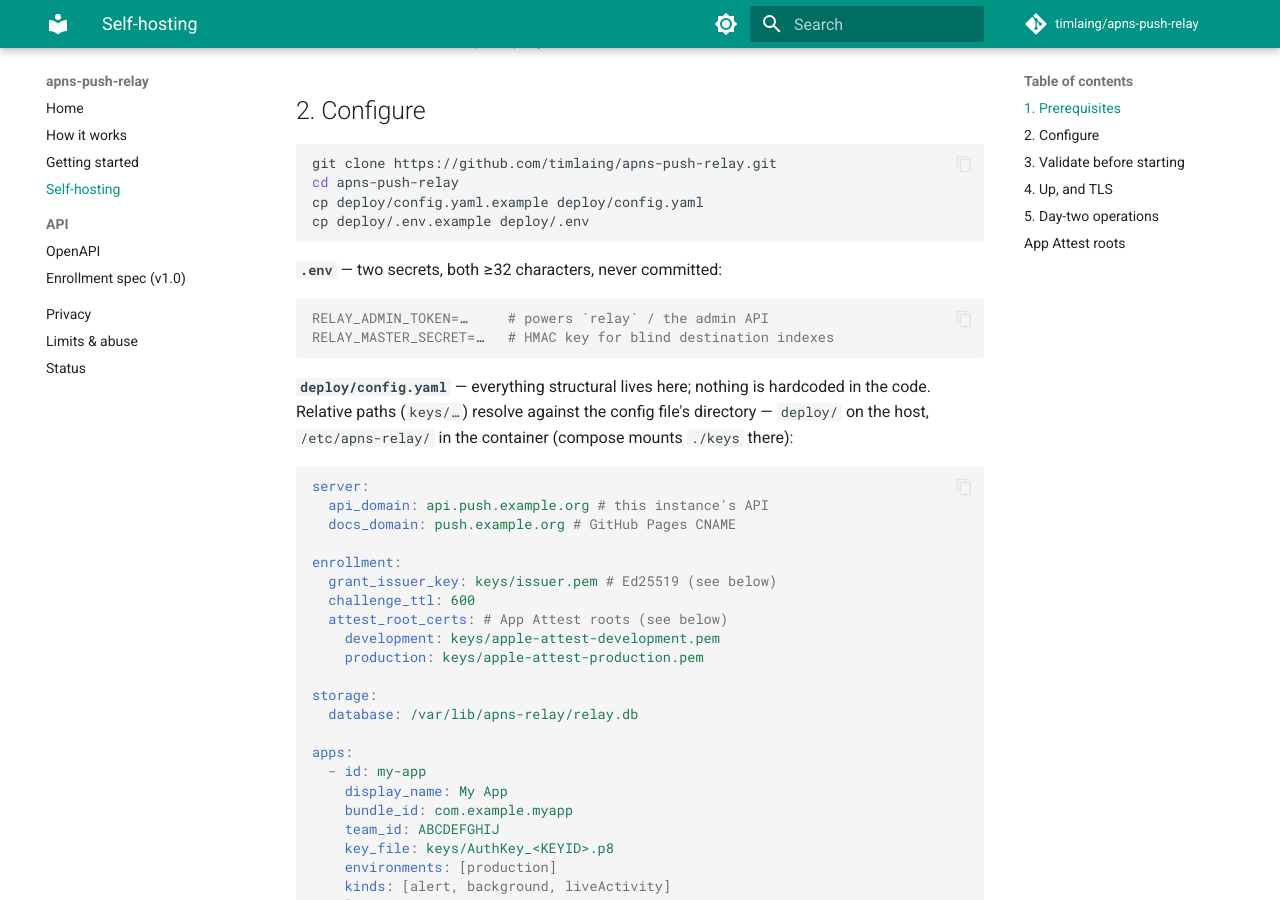
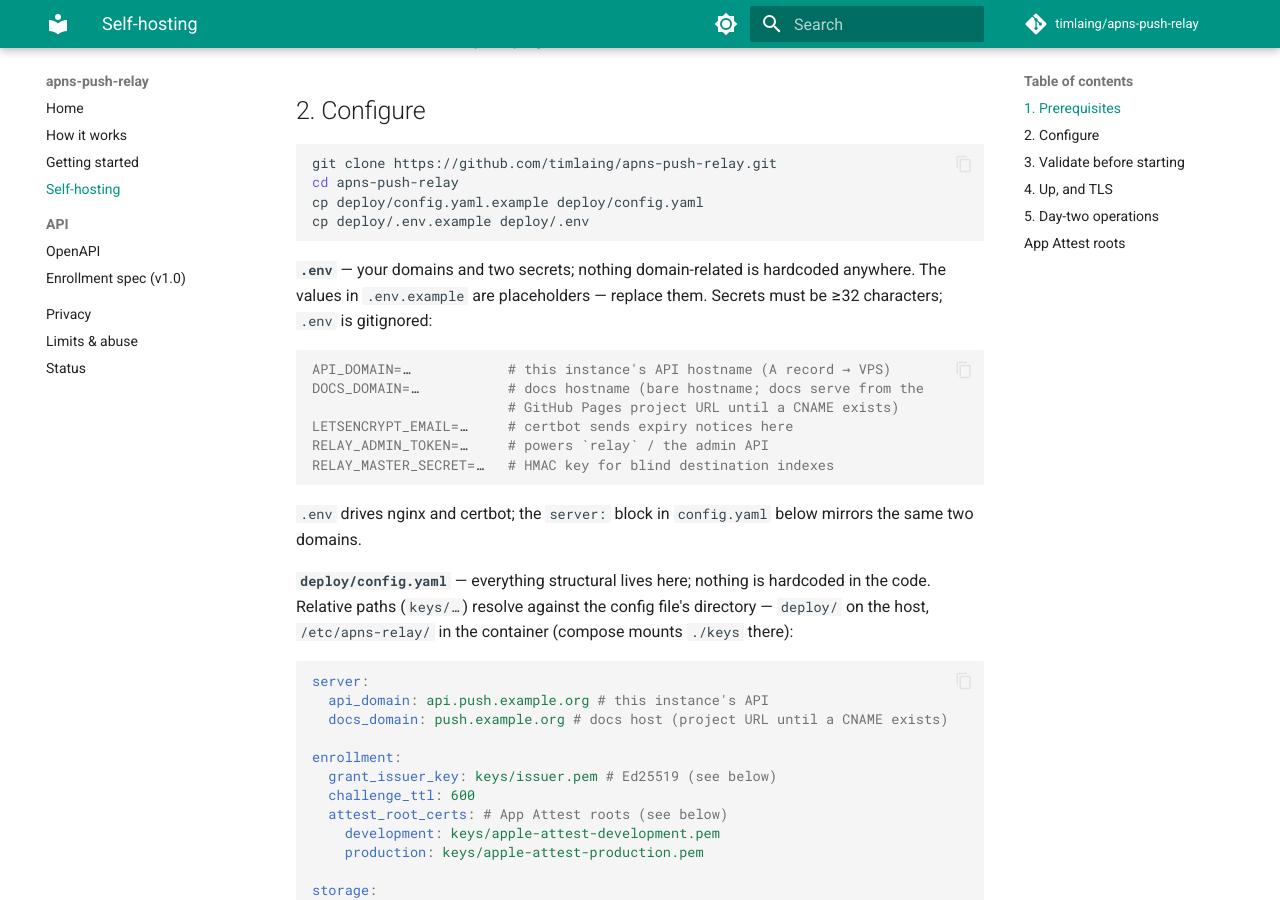
Before and after one commit to timlaing/apns-push-relay, an MkDocs documentation site: the page built from docs/self-hosting.md, in a window 1280 px wide and 900 px high, scrolled down 464 px. Built offline with MkDocs 1.6.1 and Material for MkDocs 9.7.7, drawn with Linux system fonts in a browser that asks for light colours; comment, search, counter and statistics services are not loaded.

Commit message:
Document domains as operator config; frame revoke as revocation, not key rotation
Answers to the implementation review questions:

- API/DOCS domains are set in deploy/.env (placeholders in .env.example);
  self-hosting.md now lists all five .env variables instead of just the two
  secrets, and the stale 'GitHub Pages CNAME' comments reflect the project-URL
  deployment until a CNAME exists.
- Tenant signing keys are not rotated in v1: 'relay tenant revoke' is a
  revocation control, and a revoked tenant re-registers as a new binding.
  Reworded the spec (2.2 step 6, A16, 7.3), the finish-route comment, and the
  TOFU test comment accordingly.

````diff
--- a/docs/self-hosting.md
+++ b/docs/self-hosting.md
@@ -24,12 +24,21 @@ cp deploy/config.yaml.example deploy/config.yaml
 cp deploy/.env.example deploy/.env
 ```
 
-**`.env`** — two secrets, both ≥32 characters, never committed:
+**`.env`** — your domains and two secrets; nothing domain-related is
+hardcoded anywhere. The values in `.env.example` are placeholders — replace
+them. Secrets must be ≥32 characters; `.env` is gitignored:
 
 ```sh
+API_DOMAIN=…            # this instance's API hostname (A record → VPS)
+DOCS_DOMAIN=…           # docs hostname (bare hostname; docs serve from the
+                        # GitHub Pages project URL until a CNAME exists)
+LETSENCRYPT_EMAIL=…     # certbot sends expiry notices here
 RELAY_ADMIN_TOKEN=…     # powers `relay` / the admin API
 RELAY_MASTER_SECRET=…   # HMAC key for blind destination indexes
 ```
+
+`.env` drives nginx and certbot; the `server:` block in `config.yaml` below
+mirrors the same two domains.
 
 **`deploy/config.yaml`** — everything structural lives here; nothing is
 hardcoded in the code. Relative paths (`keys/…`) resolve against the config
@@ -39,7 +48,7 @@ container (compose mounts `./keys` there):
 ```yaml
 server:
   api_domain: api.push.example.org # this instance's API
-  docs_domain: push.example.org # GitHub Pages CNAME
+  docs_domain: push.example.org # docs host (project URL until a CNAME exists)
 
 enrollment:
   grant_issuer_key: keys/issuer.pem # Ed25519 (see below)
````
Also changed, not shown: README.md (+1 -1 lines), deploy/README.md (+3 -1 lines), docs/api/enrollment-spec.md (+6 -4 lines), 3 other files.
